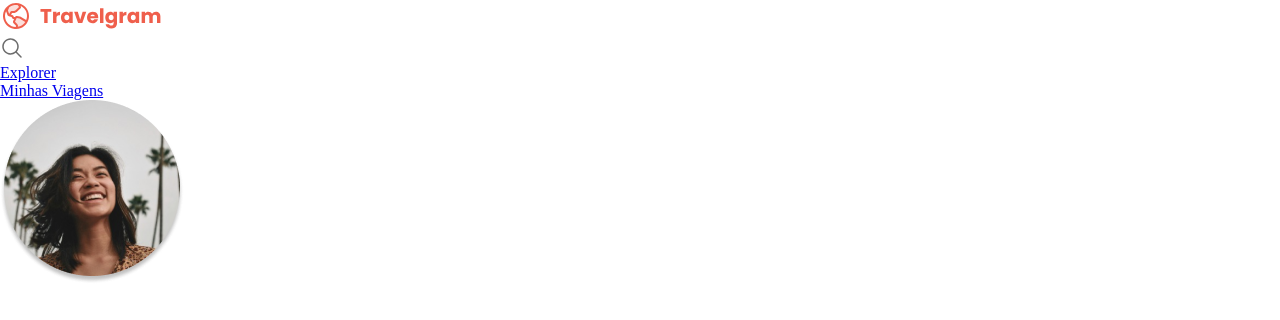
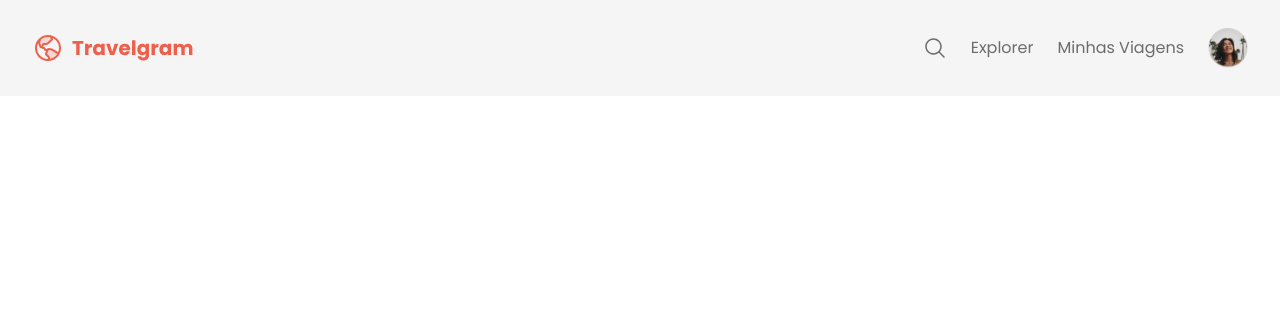
Before and after one commit to Fergani94/TravelGram, a plain HTML site: page index.html in a window 1280 px wide. Drawn offline with Linux system fonts and the light colour scheme.

Commit message:
Page navigation menu

```diff
--- a/index.html
+++ b/index.html
@@ -10,9 +10,11 @@
   <title>Travelgram</title>
 </head>
 <body>
-  <nav><a href="" id="logo">
-    <img src="assets/Logo.svg" alt="Logomarca">
-  </a>
+  <div class="bg-surface-color">
+
+    <nav class="container"><a href="" id="logo">
+      <img src="assets/Logo.svg" alt="Logomarca">
+    </a>
     <ul class="primary-menu">
       <li>
         <a href="#">
@@ -26,6 +28,7 @@
       </a></li>
     </ul>
   </nav>
+</div>
   <header>
 
   </header>
--- a/styles/global.css
+++ b/styles/global.css
@@ -18,3 +18,29 @@
   --text-md: 14px/170% var(--font-family);
   --text-sm: 12px/170% var(--font-family);
 }
+
+body {
+  font: var(--text);
+  color: var(--text-color-secondary);
+  background-color: var(--background-color);
+}
+a {
+  text-decoration: none;
+  color: inherit;
+}
+
+a:hover {
+  color: var(--brand-color);
+  text-decoration: underline;
+  transition: 500ms;
+}
+
+.container {
+  padding-inline: 32px;
+  max-width: 100%;
+  margin-inline: auto;
+}
+
+.bg-surface-color{
+  background-color: var(--surface-color);
+}
--- a/styles/index.css
+++ b/styles/index.css
@@ -1 +1,2 @@
 @import url(global.css);
+@import url(nav.css);
--- /dev/null
+++ b/styles/nav.css
@@ -0,0 +1,24 @@
+nav{
+  display: flex;
+  justify-content: space-between;
+  align-items: center;
+  line-height: 0;
+  padding-block: 20px;
+  /* padding-left: 32px;
+  padding-right: 32px; */
+
+}
+
+nav ul {
+  list-style: none;
+  display: flex;
+  align-items: center;
+  padding-block: 8px;
+  gap: 24px;
+
+}
+
+nav ul li:last-child img {
+  width: 40px;
+  height: 40px;
+}
```
